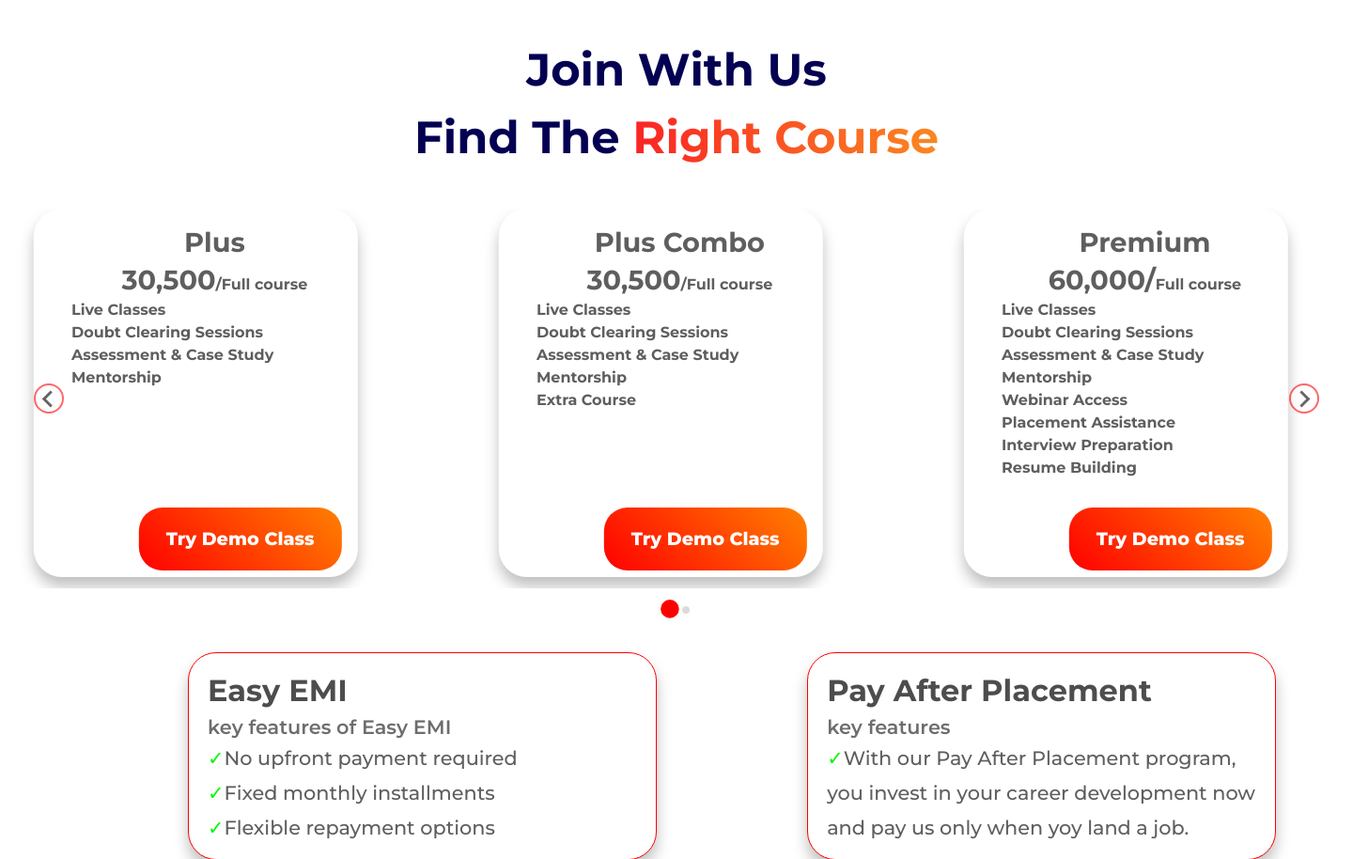
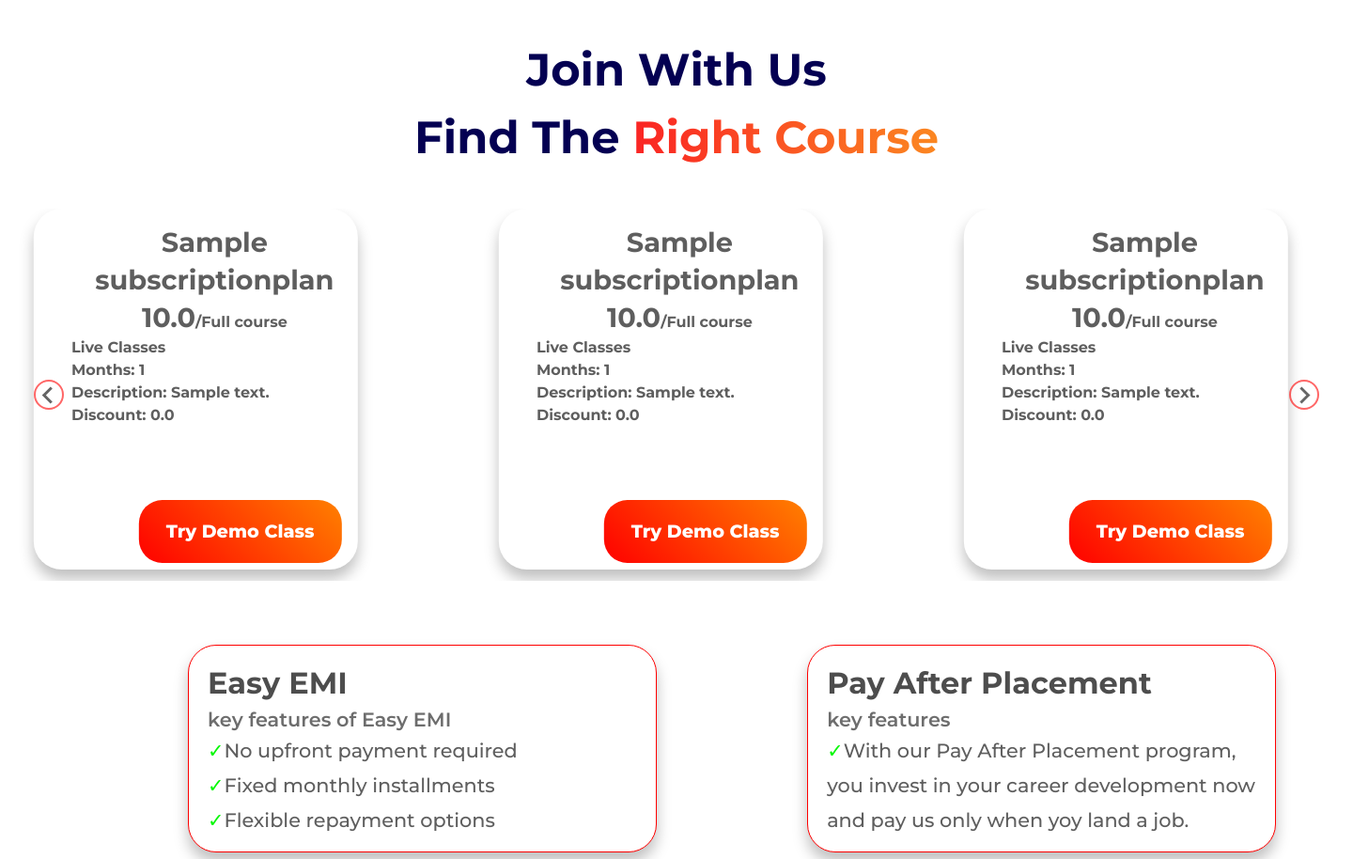
Before and after one commit to dhruv37502005/Baiom_Backend, a Django app: page /course/categories/1/ in a window 1440 px wide. Shown: the part 2937-3851 px from the top of the page at 94% size. Run offline with Django 4.2, Linux system fonts and the light colour scheme; a user stored in the database is signed in; tables that the repository leaves empty hold one stand-in row (values such as "Sample post"); grey boxes marked "Sample" are stand-in pictures; some libraries are stand-ins or nearby versions.

Commit message:
subscription feature -dhruv

```diff
--- a/course/admin.py
+++ b/course/admin.py
@@ -1,5 +1,5 @@
 from django.contrib import admin
-from .models import Course, CourseCategory, Purchase, Batch, Resource, CourseCarriculum
+from .models import Course, CourseCategory, Batch, Resource, CourseCarriculum #, Purchase
 from .models import Course
 
 # Register your models here.
@@ -12,7 +12,7 @@ class CourseCategoryAdmin(admin.ModelAdmin):
     list_display = ('name',)
 admin.site.register(CourseCategory,CourseCategoryAdmin)
 
-admin.site.register(Purchase)
+# admin.site.register(Purchase)
 admin.site.register(CourseCarriculum)
 
 class BatchAdmin(admin.ModelAdmin):
--- a/course/models.py
+++ b/course/models.py
@@ -63,26 +63,26 @@ class Batch(models.Model):
 
 
 
-class Purchase(models.Model):
-    user = models.ForeignKey(Dashboard_User, on_delete=models.CASCADE)
-    course = models.ForeignKey(Course, on_delete=models.CASCADE)
-    Batch = models.ForeignKey(Batch, on_delete=models.CASCADE, null=True, blank=True)
-    purchase_date = models.DateField(auto_now_add=True)
-    purchase_start_date = models.DateField()
-    purchase_end_date = models.DateField()
-    additional_access_date = models.DateField()
+# class Purchase(models.Model):
+#     user = models.ForeignKey(Dashboard_User, on_delete=models.CASCADE)
+#     course = models.ForeignKey(Course, on_delete=models.CASCADE)
+#     Batch = models.ForeignKey(Batch, on_delete=models.CASCADE, null=True, blank=True)
+#     purchase_date = models.DateField(auto_now_add=True)
+#     purchase_start_date = models.DateField()
+#     purchase_end_date = models.DateField()
+#     additional_access_date = models.DateField()
 
 
-    def __str__(self):
-        return f"{self.course.title} - Course"
+#     def __str__(self):
+#         return f"{self.course.title} - Course"
 
-    def is_course_access_valid(self):
-        now = timezone.now()
-        return self.start_date <= now <= self.end_date
+#     def is_course_access_valid(self):
+#         now = timezone.now()
+#         return self.start_date <= now <= self.end_date
 
-    def can_access_recorded_videos(self):
-        now = timezone.now()
-        return self.end_date <= now <= self.additional_access_date
+#     def can_access_recorded_videos(self):
+#         now = timezone.now()
+#         return self.end_date <= now <= self.additional_access_date
 
 class Resource(models.Model):
     course = models.ForeignKey(Course, on_delete=models.CASCADE)
--- a/course/views.py
+++ b/course/views.py
@@ -3,7 +3,9 @@ from django.contrib.auth.decorators import login_required
 from django.urls import reverse
 from django.shortcuts import render, get_object_or_404
 from userauths.models import Dashboard_User
-from .models import Course, CourseCategory, Purchase, Batch
+from subscription.models import SubscriptionPlanCourse
+from userauths.models import Dashboard_User
+from .models import Course, CourseCategory, Batch #, Purchase
 from wsgiref.util import FileWrapper
 from django.contrib import messages
 from django.shortcuts import render
@@ -22,6 +24,8 @@ def category_courses(request, category_id):
     course = Course.objects.get(id=category_id)
     batches = Batch.objects.get(course=course)
     carriculum = course.curriculum.all()
+    subscription_course_plans = SubscriptionPlanCourse.objects.filter(course=course)
+    print(f"subscription_course_plans: {subscription_course_plans}")
 
     user = request.user
     if user.is_authenticated:
@@ -35,7 +39,8 @@ def category_courses(request, category_id):
             'carriculum':carriculum,
             'enrolled_courses': enrolled_courses,
             'categories': categories,
-            'batch':batches
+            'batch':batches,
+            'subscription_course_plans':subscription_course_plans
         })
     else:
         return render(request, 'course.html', {'is_course': True, 'courses': courses})
--- /dev/null
+++ b/subscription/urls.py
@@ -0,0 +1,6 @@
+from django.urls import path
+from . import views
+app_name = 'subscription'
+urlpatterns = [
+    path('get-subscription-plans/<int:course_id>/', views.get_subscription_plans_by_course_id, name='get_subscription_plans_by_course_id'),
+]
--- a/templates/course.html
+++ b/templates/course.html
@@ -355,124 +355,29 @@
         <div class="splide">
             <div class="splide__track">
                 <div class="splide__list">
+
+                  {% for subscription_course in subscription_course_plans %}
     <div class="splide__slide">
-
         <div class="content-box">
-
             <div class="content">
-                              <div class="name">Plus<br> 30,500<span class="name-span">/Full course</span></div>
-                                 <ul class="course-content"><li>Live Classes</li>
-                                   <li>Doubt Clearing Sessions</li>
+                <div class="name">{{ subscription_course.subscription_plan.name }}<br>
+                  {{ subscription_course.subscription_plan.price }}<span class="name-span">/Full course</span></div>
+                <ul class="course-content">
+                    <li>Live Classes</li>
+                    <li>Months: {{ subscription_course.subscription_plan.months }}</li>
+                    <li>Description: {{ subscription_course.subscription_plan.description }}</li>
+                    <li>Discount: {{ subscription_course.subscription_plan.discount }}</li>
+                    {% comment %} <li>Doubt Clearing Sessions</li>
                     <li>Assessment & Case Study</li>
-                                   <li>Mentorship</li></ul>
-
+                    <li>Mentorship</li> {% endcomment %}
+                </ul>
                 <button class="btn-1">Try Demo Class</button>
-
             </div>
         </div>
     </div>
-                    <div class="splide__slide">
-                      <div class="content-box">
-                       <div class="content">
-
-                        <div class="name">Plus Combo<br> 30,500<span class="name-span">/Full course</span></div>
-                        <ul class="course-content"><li>Live Classes</li>
-                          <li>Doubt Clearing Sessions</li>
-                          <li>Assessment & Case Study</li>
-                          <li>Mentorship</li>
-                          <li>Extra Course</li>
-                        </ul>
-
-                   <button class="btn-1">Try Demo Class</button>
-
-                     </div>
-                     </div>
-                    </div>
-                    <div class="splide__slide">
-                      <div class="content-box">
-
-                         <div class="content">
-
-                           <div class="name">Premium<br>60,000/<span class="name-span">Full course</span> </div>
-                           <ul class="course-content"><li>Live Classes</li>
-                              <li>Doubt Clearing Sessions</li>
-                              <li>Assessment & Case Study</li>
-                              <li>Mentorship</li>
-                              <li>Webinar Access</li>
-                              <li>Placement Assistance</li>
-                              <li>Interview Preparation</li>
-                              <li>Resume Building</li></ul><br><br>
-
-
-                         <button class="btn-1">Try Demo Class</button>
-                       </div>
+{% endfor %}
                 </div>
 
-                      </div>
-                     <div class="splide__slide">
-                       <div class="content-box">
-                        <div class="content">
-                        <div class="name">Premium Combo<br>60,000/<span class="name-span">Full course</span> </div>
-                        <ul class="course-content"><li>Live Classes</li>
-                           <li>Doubt Clearing Sessions</li>
-                           <li>Assessment & Case Study</li>
-                           <li>Mentorship</li>
-                           <li>Webinar Access</li>
-                           <li>Placement Assistance</li>
-                           <li>Interview Preparation</li>
-                           <li>Resume Building</li>
-                           <li>Extra Course</li>
-                          </ul>
-
-
-                        <button class="btn-1">Try Demo Class</button>
-
-                      </div>
-                     </div>
-                   </div>
-
-                     <!-- <div class="splide__slide">
-                        <div class="content-box">
-                           <div class="premium">
-                           <div class="content">
-
-                             <div class="premium_name">Premium<br>60,000/<span class="premium_name-span">Full course</span> </div>
-                             <ul class="premium_content"><li>Live Classes</li>
-                                <li>Doubt Clearing Sessions</li>
-                                <li>Assessment & Case Study</li>
-                                <li>Mentorship</li>
-                                <li>Webinar Access</li>
-                                <li>Placement Assistance</li>
-                                <li>Interview Preparation</li>
-                                <li>Resume Building</li></ul><br><br>
-
-
-                           <button class="btn-2">Try Demo Class</button>
-                         </div>
-                         </div>
-                         </div>
-                        </div>
-
-                     <div class="splide__slide">
-                       <div class="content-box">
-                        <div class="content">
-
-                         <div class="name">Premium Combo<br>30,500/<span class="name-span">Full course</span> </div>
-                         <ul class="course-content"><li>Live Classes</li>
-                            <li>Doubt Clearing Sessions</li>
-                            <li>Assessment & Case Study</li>
-                            <li>Mentorship</li>
-                            <li>Webinar Access</li>
-                            <li>Placement Assistance</li></ul>
-
-
-                         <button class="btn-1">Try Demo Class</button>
-
-
-                      </div>
-                     </div>
-                   </div> -->
-                </div>
             </div>
         </div>
         </div>
```
Also changed, not shown: dashboard/views.py (+35 -18 lines), subscription/admin.py (+7 -1 lines), subscription/models.py (+39 -6 lines), subscription/views.py (+7 -1 lines). Lines whose indentation alone changed are shown as unchanged.
